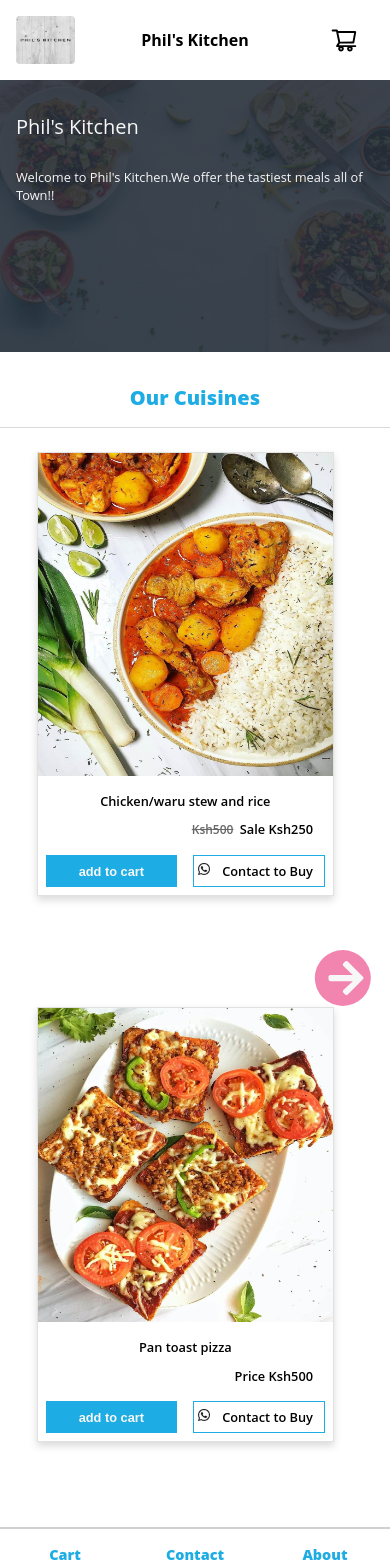
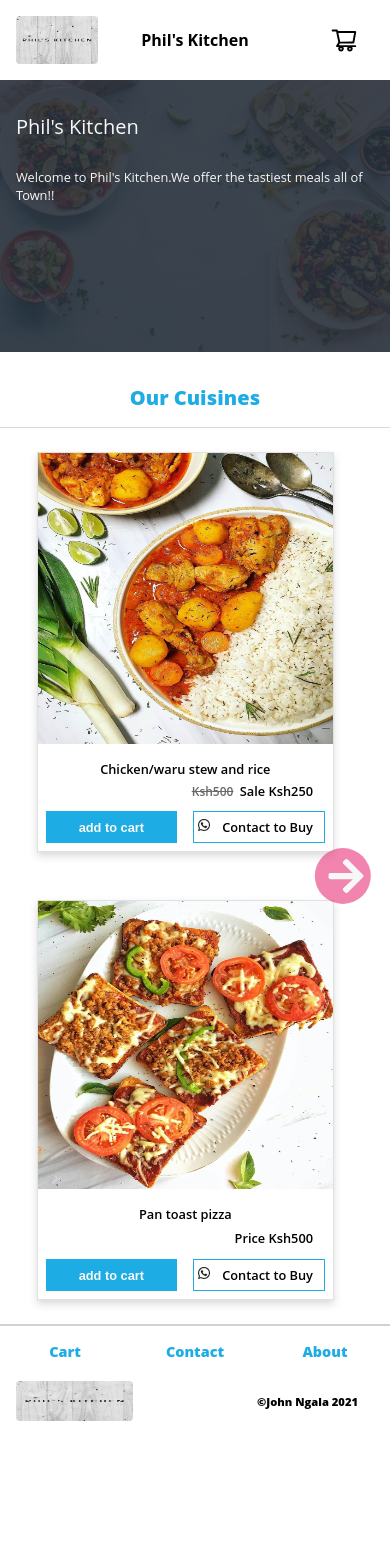
Before and after one commit to johnngala/phils_kitchen, a React (Create React App) app in the folder frontend/: page / in a window 390 px wide. Shown: the top 1568 px of the page. After the commit the page ends 1452 px from the top, so only its background shows below. Built offline with nearby package versions, Linux system fonts and the light colour scheme.

Commit message:
second commit

```diff
--- a/frontend/src/App.css
+++ b/frontend/src/App.css
@@ -87,6 +87,16 @@ body {
   cursor: pointer;
 }
 
+@media (max-width : 600px){
+.header__left--image {
+  display: flex;
+  width: 70%;
+  cursor: pointer;
+  border-radius: .5rem;
+  height: 6rem;
+  margin-left: 2rem;
+}
+}
 /*cta*/
 .cta-top {
   position: relative;
@@ -208,7 +218,7 @@ body {
   display: flex;
   flex-direction: column;
   border: 1px solid rgba(105, 105, 105, 0.2);
-  height:80%;
+  height:40rem;
   margin: 3rem 2rem;
   cursor: pointer;
   box-shadow: 0 0.5rem 1rem rgba(0, 0, 0, 0.15);
@@ -435,7 +445,17 @@ body {
   grid-template-rows: 1fr;
 }
 @media (max-width: 596px) {
-
+  .course-slider__course {
+  display: flex;
+  flex-direction: column;
+  border: 1px solid rgba(105, 105, 105, 0.2);
+  height:50rem;
+  margin: 3rem 2rem;
+  cursor: pointer;
+  box-shadow: 0 0.5rem 1rem rgba(0, 0, 0, 0.15);
+  transition: all 0.4s;
+  overflow-y: hidden;
+}
   .course-slider__courses {
     grid-template-columns: 1fr 1fr;
     grid-template-rows: 1fr;
@@ -552,7 +572,7 @@ body {
   height: 10rem;
 }
 .footer__lowest--logo {
-  width: 10%;
+  width: 15%;
   height: 5rem;
   border-radius: .5rem;
   margin-left: 2rem;
@@ -562,6 +582,16 @@ body {
   font-weight: 800;
   margin-right: 4rem;
 }
+
+@media (max-width : 600px){
+.footer__lowest--logo {
+  width: 30%;
+  height: 5rem;
+  border-radius: .5rem;
+  margin-left: 2rem;
+}
+}
+
 
 /*alert*/
 .alert {
```
